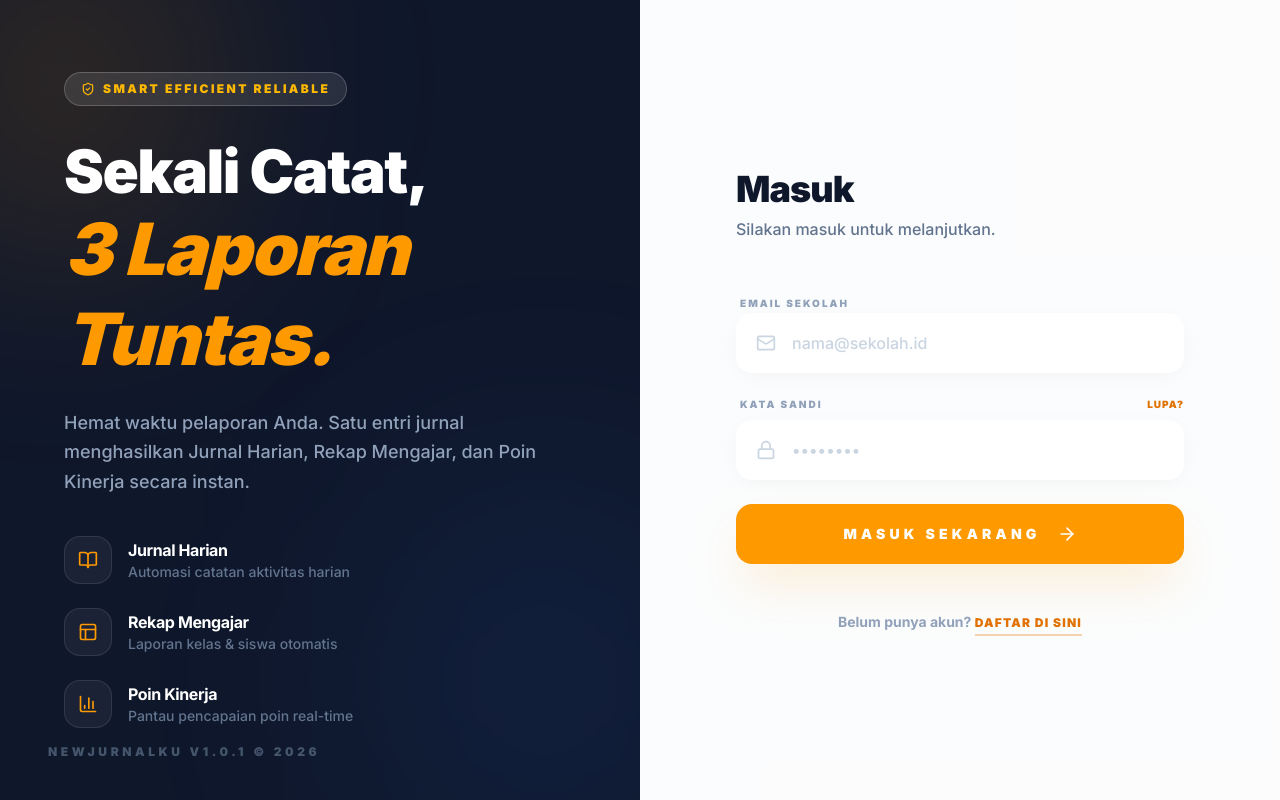
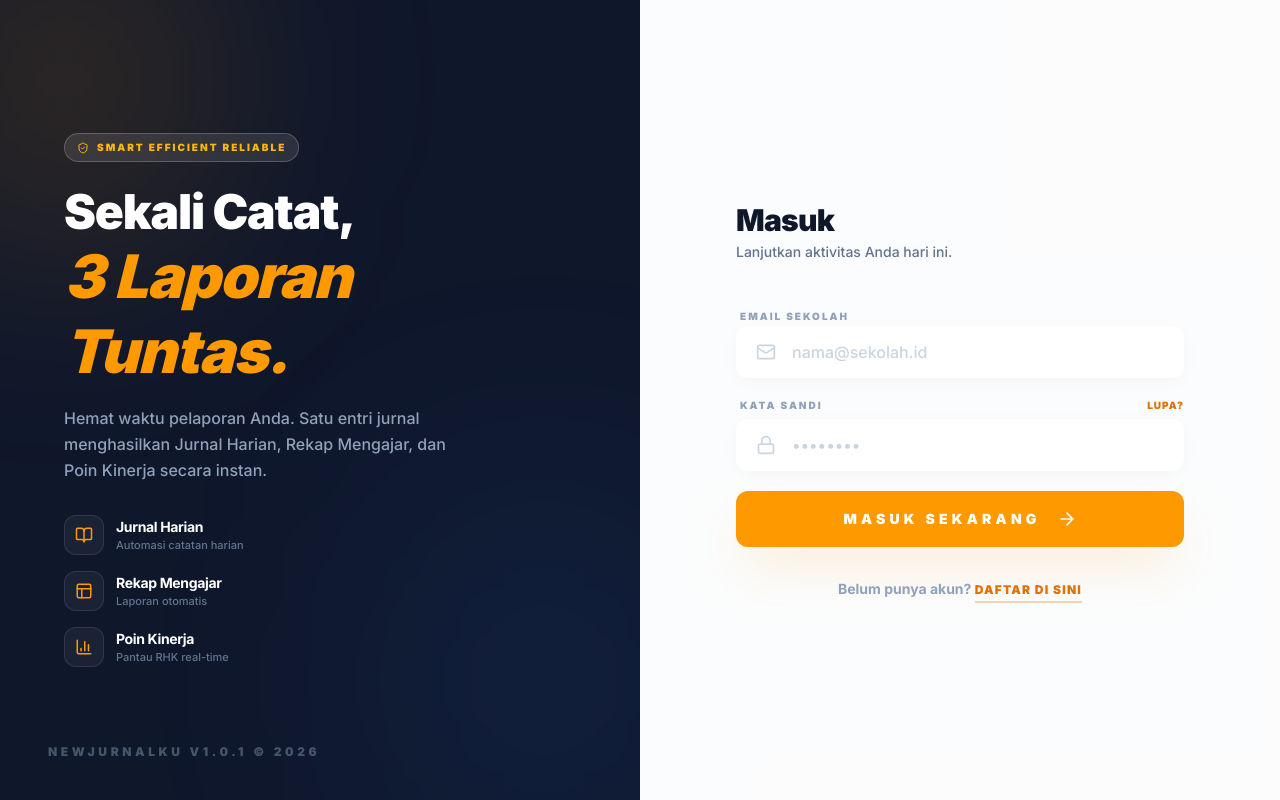
Before and after one commit to phatus/newjrnalku, a Next.js app: page /login in a window 1280 px wide. Built offline with nearby package versions, Linux system fonts and the light colour scheme; no server answers.

Commit message:
Optimize vertical layout for auth pages to fit screen without scrolling

```diff
--- a/src/app/login/page.tsx
+++ b/src/app/login/page.tsx
@@ -26,33 +26,33 @@ export default function LoginPage() {
                 <div className="absolute bottom-[-10%] right-[-10%] w-[50%] h-[50%] bg-blue-500/10 rounded-full blur-[120px]" />
 
                 <div className="relative z-10 max-w-lg w-full">
-                    <div className="inline-flex items-center gap-2 px-4 py-2 rounded-full bg-white/10 border border-white/20 backdrop-blur-md text-amber-400 text-xs font-black uppercase tracking-[0.2em] mb-8 animate-in fade-in slide-in-from-bottom-4 duration-700">
-                        <ShieldCheck size={14} />
+                    <div className="inline-flex items-center gap-2 px-3 py-1.5 rounded-full bg-white/10 border border-white/20 backdrop-blur-md text-amber-400 text-[10px] font-black uppercase tracking-[0.2em] mb-6 animate-in fade-in slide-in-from-bottom-4 duration-700">
+                        <ShieldCheck size={12} />
                         Smart Efficient Reliable
                     </div>
 
-                    <h1 className="text-6xl font-black text-white leading-[1.1] tracking-tight mb-6 animate-in fade-in slide-in-from-bottom-6 duration-700 delay-100">
+                    <h1 className="text-5xl font-black text-white leading-[1.1] tracking-tight mb-4 animate-in fade-in slide-in-from-bottom-6 duration-700 delay-100">
                         Sekali Catat,<br />
-                        <span className="text-amber-500 text-7xl italic leading-tight">3 Laporan Tuntas.</span>
+                        <span className="text-amber-500 text-6xl italic leading-tight">3 Laporan Tuntas.</span>
                     </h1>
 
-                    <p className="text-lg text-slate-400 font-medium leading-relaxed mb-10 animate-in fade-in slide-in-from-bottom-8 duration-700 delay-200">
+                    <p className="text-base text-slate-400 font-medium leading-relaxed mb-8 animate-in fade-in slide-in-from-bottom-8 duration-700 delay-200 max-w-sm">
                         Hemat waktu pelaporan Anda. Satu entri jurnal menghasilkan Jurnal Harian, Rekap Mengajar, dan Poin Kinerja secara instan.
                     </p>
 
-                    <div className="grid grid-cols-1 gap-6 animate-in fade-in slide-in-from-bottom-10 duration-700 delay-300">
+                    <div className="grid grid-cols-1 gap-4 animate-in fade-in slide-in-from-bottom-10 duration-700 delay-300">
                         {[
-                            { icon: BookOpen, label: "Jurnal Harian", desc: "Automasi catatan aktivitas harian" },
-                            { icon: Layout, label: "Rekap Mengajar", desc: "Laporan kelas & siswa otomatis" },
-                            { icon: BarChart3, label: "Poin Kinerja", desc: "Pantau pencapaian poin real-time" }
+                            { icon: BookOpen, label: "Jurnal Harian", desc: "Automasi catatan harian" },
+                            { icon: Layout, label: "Rekap Mengajar", desc: "Laporan otomatis" },
+                            { icon: BarChart3, label: "Poin Kinerja", desc: "Pantau RHK real-time" }
                         ].map((item, i) => (
-                            <div key={i} className="flex items-center gap-4 group">
-                                <div className="h-12 w-12 rounded-2xl bg-white/5 border border-white/10 flex items-center justify-center text-amber-500 group-hover:bg-amber-500 group-hover:text-white transition-all duration-300">
-                                    <item.icon size={20} />
+                            <div key={i} className="flex items-center gap-3 group">
+                                <div className="h-10 w-10 rounded-xl bg-white/5 border border-white/10 flex items-center justify-center text-amber-500 group-hover:bg-amber-500 group-hover:text-white transition-all duration-300 shrink-0">
+                                    <item.icon size={18} />
                                 </div>
                                 <div>
-                                    <p className="text-white font-bold tracking-tight">{item.label}</p>
-                                    <p className="text-slate-500 text-sm font-medium">{item.desc}</p>
+                                    <p className="text-white text-sm font-bold tracking-tight">{item.label}</p>
+                                    <p className="text-slate-500 text-[11px] font-medium">{item.desc}</p>
                                 </div>
                             </div>
                         ))}
@@ -68,36 +68,36 @@ export default function LoginPage() {
             <div className="w-full lg:w-1/2 flex flex-col justify-center items-center p-8 sm:p-12 lg:p-20 bg-slate-50/50 relative">
                 <div className="max-w-md w-full mx-auto flex flex-col items-center lg:items-start text-center lg:text-left">
                     {/* Mobile Logo Only */}
-                    <div className="lg:hidden mb-12 flex flex-col items-center gap-4">
-                        <div className="h-16 w-16 rounded-3xl bg-amber-500 flex items-center justify-center text-white shadow-2xl shadow-amber-200">
-                            <span className="text-2xl font-black italic">njk</span>
+                    <div className="lg:hidden mb-8 flex flex-col items-center gap-3">
+                        <div className="h-14 w-14 rounded-2xl bg-amber-500 flex items-center justify-center text-white shadow-xl shadow-amber-200">
+                            <span className="text-xl font-black italic">njk</span>
                         </div>
-                        <h2 className="text-3xl font-black text-slate-900 tracking-tight leading-none uppercase">
+                        <h2 className="text-2xl font-black text-slate-900 tracking-tight leading-none uppercase">
                             NewJurnalku
                         </h2>
                     </div>
 
-                    <div className="mb-10 lg:mb-12">
-                        <h2 className="text-4xl font-black text-slate-900 tracking-tight mb-2">Masuk</h2>
-                        <p className="text-slate-500 font-medium">Silakan masuk untuk melanjutkan.</p>
+                    <div className="mb-8 lg:mb-10 text-center lg:text-left">
+                        <h2 className="text-3xl font-black text-slate-900 tracking-tight mb-1">Masuk</h2>
+                        <p className="text-slate-500 text-sm font-medium">Lanjutkan aktivitas Anda hari ini.</p>
                     </div>
 
                     {message && (
                         <div className={cn(
-                            "w-full mb-8 p-5 rounded-[1.5rem] border flex items-start gap-4 animate-in fade-in slide-in-from-top-4 duration-500",
+                            "w-full mb-6 p-4 rounded-2xl border flex items-start gap-3 animate-in fade-in slide-in-from-top-4 duration-500",
                             type === 'error' ? "bg-red-50 border-red-100 text-red-700" : "bg-green-50 border-green-100 text-green-700"
                         )}>
                             {type === 'error' ? (
-                                <AlertCircle className="h-5 w-5 shrink-0 mt-0.5" />
+                                <AlertCircle className="h-5 w-5 shrink-0" />
                             ) : (
-                                <CheckCircle2 className="h-5 w-5 shrink-0 mt-0.5" />
+                                <CheckCircle2 className="h-5 w-5 shrink-0" />
                             )}
-                            <p className="text-xs font-black tracking-widest uppercase leading-relaxed">{message}</p>
+                            <p className="text-[10px] font-black tracking-widest uppercase leading-relaxed">{message}</p>
                         </div>
                     )}
 
-                    <form action={login} onSubmit={handleSubmit} className="w-full space-y-6">
-                        <div className="space-y-2">
+                    <form action={login} onSubmit={handleSubmit} className="w-full space-y-5">
+                        <div className="space-y-1.5">
                             <label className="text-[10px] font-black text-slate-400 uppercase tracking-[0.2em] ml-1">Email Sekolah</label>
                             <div className="relative group">
                                 <Mail className="absolute left-5 top-1/2 -translate-y-1/2 h-5 w-5 text-slate-300 group-focus-within:text-amber-500 transition-colors" />
@@ -106,12 +106,12 @@ export default function LoginPage() {
                                     name="email"
                                     placeholder="nama@sekolah.id"
                                     required
-                                    className="w-full h-15 pl-14 pr-5 rounded-2xl border-none bg-white shadow-[0_4px_20px_-4px_rgba(0,0,0,0.05)] focus:ring-2 focus:ring-amber-500 transition-all text-slate-900 font-bold placeholder:font-medium placeholder:text-slate-300"
+                                    className="w-full h-13 pl-14 pr-5 rounded-xl border-none bg-white shadow-[0_4px_20px_-4px_rgba(0,0,0,0.05)] focus:ring-2 focus:ring-amber-500 transition-all text-slate-900 font-bold placeholder:font-medium placeholder:text-slate-300"
                                 />
                             </div>
                         </div>
 
-                        <div className="space-y-2">
+                        <div className="space-y-1.5">
                             <div className="flex justify-between items-center ml-1">
                                 <label className="text-[10px] font-black text-slate-400 uppercase tracking-[0.2em]">Kata Sandi</label>
                                 <Link href="/forgot-password" title="Lupa Kata Sandi" className="text-[10px] font-black text-amber-600 hover:text-amber-700 uppercase tracking-widest transition-colors">Lupa?</Link>
@@ -123,7 +123,7 @@ export default function LoginPage() {
                                     name="password"
                                     placeholder="••••••••"
                                     required
-                                    className="w-full h-15 pl-14 pr-5 rounded-2xl border-none bg-white shadow-[0_4px_20px_-4px_rgba(0,0,0,0.05)] focus:ring-2 focus:ring-amber-500 transition-all text-slate-900 font-bold placeholder:font-medium placeholder:text-slate-300"
+                                    className="w-full h-13 pl-14 pr-5 rounded-xl border-none bg-white shadow-[0_4px_20px_-4px_rgba(0,0,0,0.05)] focus:ring-2 focus:ring-amber-500 transition-all text-slate-900 font-bold placeholder:font-medium placeholder:text-slate-300"
                                 />
                             </div>
                         </div>
@@ -131,7 +131,7 @@ export default function LoginPage() {
                         <button
                             type="submit"
                             disabled={loading}
-                            className="w-full h-15 flex items-center justify-center gap-4 rounded-2xl bg-amber-500 text-white font-black text-sm uppercase tracking-[0.3em] shadow-2xl shadow-amber-500/20 active:scale-[0.98] transition-all disabled:opacity-70 disabled:active:scale-100 hover:bg-amber-600"
+                            className="w-full h-14 flex items-center justify-center gap-4 rounded-xl bg-amber-500 text-white font-black text-sm uppercase tracking-[0.3em] shadow-2xl shadow-amber-500/20 active:scale-[0.98] transition-all disabled:opacity-70 disabled:active:scale-100 hover:bg-amber-600"
                         >
                             {loading ? (
                                 <Loader2 className="h-6 w-6 animate-spin" />
@@ -144,14 +144,14 @@ export default function LoginPage() {
                         </button>
                     </form>
 
-                    <div className="mt-12 text-center w-full">
+                    <div className="mt-8 text-center w-full">
                         <p className="text-sm font-bold text-slate-400">
                             Belum punya akun? <Link href="/register" title="Daftar Akun" className="text-amber-600 hover:text-amber-700 border-b-2 border-amber-600/30 transition-all font-black uppercase tracking-widest text-xs py-1">Daftar di sini</Link>
                         </p>
                     </div>
 
                     {/* Mobile version copyright */}
-                    <div className="lg:hidden mt-20 text-center w-full">
+                    <div className="lg:hidden mt-12 text-center w-full">
                         <p className="text-[10px] font-black text-slate-300 uppercase tracking-[0.3em]">NewJurnalku v1.0.1 &copy; 2026</p>
                     </div>
                 </div>
```
Also changed, not shown: src/app/register/page.tsx (+35 -35 lines).
